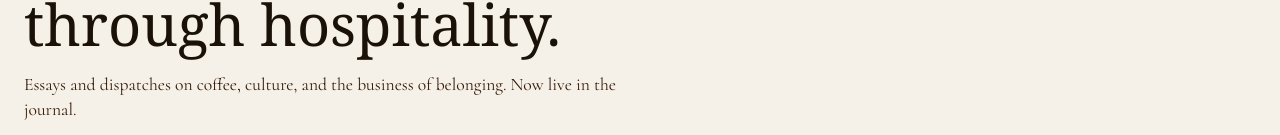
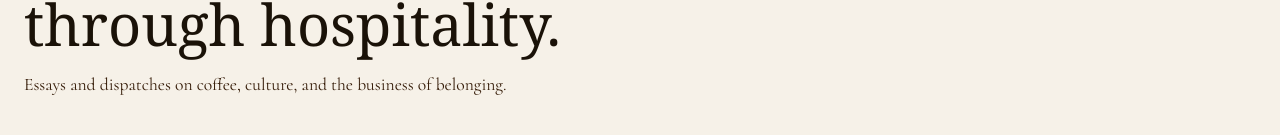
Before and after one commit to michellethaghost/chocolatebarista-web, a plain HTML site: page home.html in a window 1280 px wide. Shown: the part 805-940 px from the top of the page. Drawn offline with nearby package versions, Linux system fonts and the light colour scheme; a script that the page names is missing.

Commit message:
Trim deck copy — remove 'now live in the journal'

```diff
--- a/home.html
+++ b/home.html
@@ -69,7 +69,7 @@
               The Chocolate Barista is a multimedia coffee culture publication showcasing the <em style="color: var(--tcb-purple);">fine art</em> of fostering unfettered belonging through hospitality.
             </h2>
             <p class="article-card__deck" style="font-size: 1.1rem; font-style: normal;">
-              Essays and dispatches on coffee, culture, and the business of belonging. Now live in the journal.
+              Essays and dispatches on coffee, culture, and the business of belonging.
             </p>
             <div class="mt-3">
               <a href="https://thechocolatebarista.kit.com/" target="_blank" rel="noopener" class="tcb-btn tcb-btn--solid">Read the Journal</a>
```
Also changed, not shown: index.html (+1 -1 lines).
